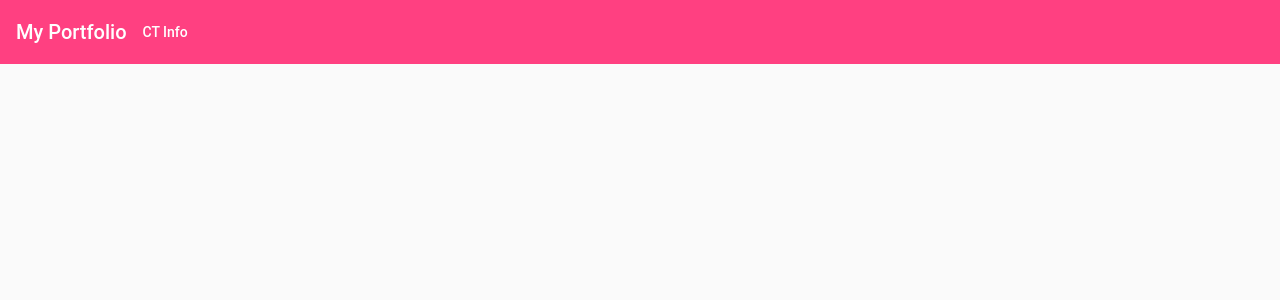
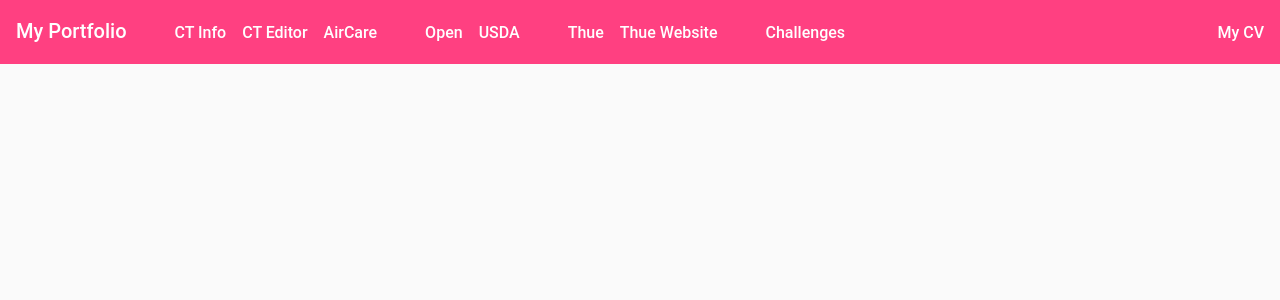
Before and after one commit to westwood846/portfolio, an Angular app: page / in a window 1280 px wide. Shown: the top 300 px of the page. Built offline with nearby package versions, Linux system fonts and the light colour scheme.

Commit message:
Rework navbar

```diff
--- a/src/app/navbar/navbar.component.html
+++ b/src/app/navbar/navbar.component.html
@@ -1,4 +1,16 @@
 <mat-toolbar color="primary">
-  <span>My Portfolio</span>
-  <button mat-button [routerLink]="['projects/ct-info']">CT Info</button>
+  <h1>My Portfolio</h1>
+  <a [routerLink]="['projects/ct-info']">CT Info</a>
+  <a [routerLink]="['projects/ct-editor']">CT Editor</a>
+  <a [routerLink]="['projects/aircare']">AirCare</a>
+  <span class="divider"></span>
+  <a [routerLink]="['projects/open']">Open</a>
+  <a [routerLink]="['projects/usda']">USDA</a>
+  <span class="divider"></span>
+  <a [routerLink]="['projects/thue']">Thue</a>
+  <a [routerLink]="['projects/thue-website']">Thue Website</a>
+  <span class="divider"></span>
+  <a [routerLink]="['projects/challenges']">Challenges</a>
+
+  <a [routerLink]="['projects/ct-info']" target="_blank" class="cv" >My CV</a>
 </mat-toolbar>
--- a/src/app/navbar/navbar.component.scss
+++ b/src/app/navbar/navbar.component.scss
@@ -0,0 +1,27 @@
+mat-toolbar {
+  padding: 1rem;
+  display: flex;
+  flex-direction: row;
+  flex-wrap: wrap;
+  align-items: baseline;
+  align-content: center;
+
+  h1 {
+    margin-right: 2rem;
+  }
+
+  a {
+    color: white;
+    font-size: 16px;
+    margin-left: 1rem;
+  }
+
+  .divider {
+    display: block;
+    width: 2rem;
+  }
+
+  .cv {
+    margin-left: auto;
+  }
+}
--- a/src/index.html
+++ b/src/index.html
@@ -7,6 +7,7 @@
 
   <meta name="viewport" content="width=device-width, initial-scale=1">
   <link rel="icon" type="image/x-icon" href="favicon.ico">
+  <link href="https://fonts.googleapis.com/icon?family=Material+Icons" rel="stylesheet">
 </head>
 <body class="mat-app-background mat-typography">
   <app-root></app-root>
```
